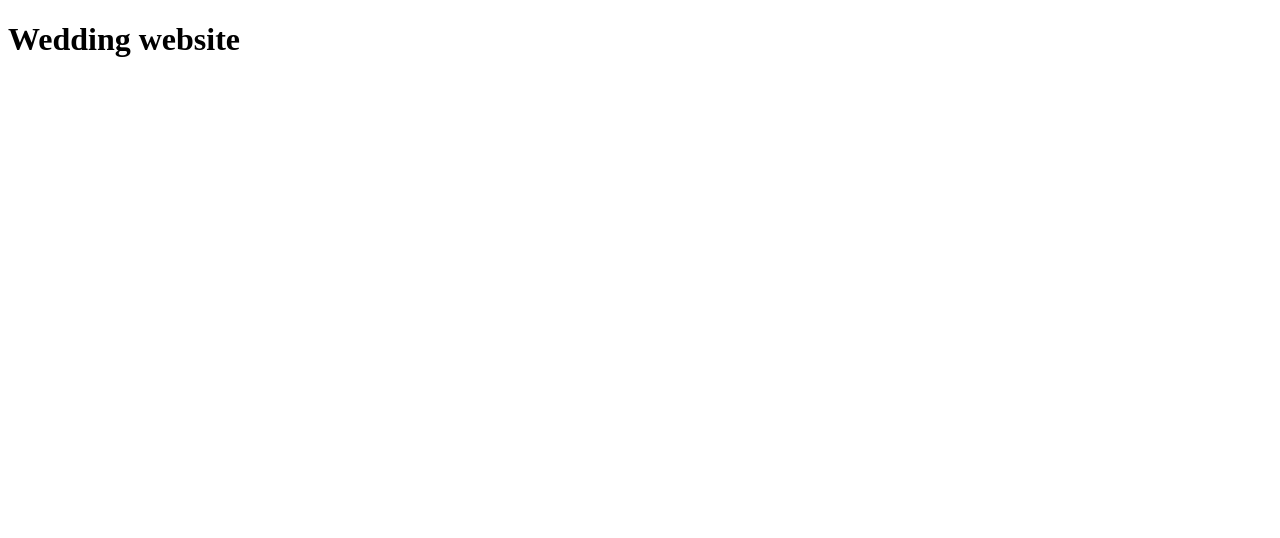
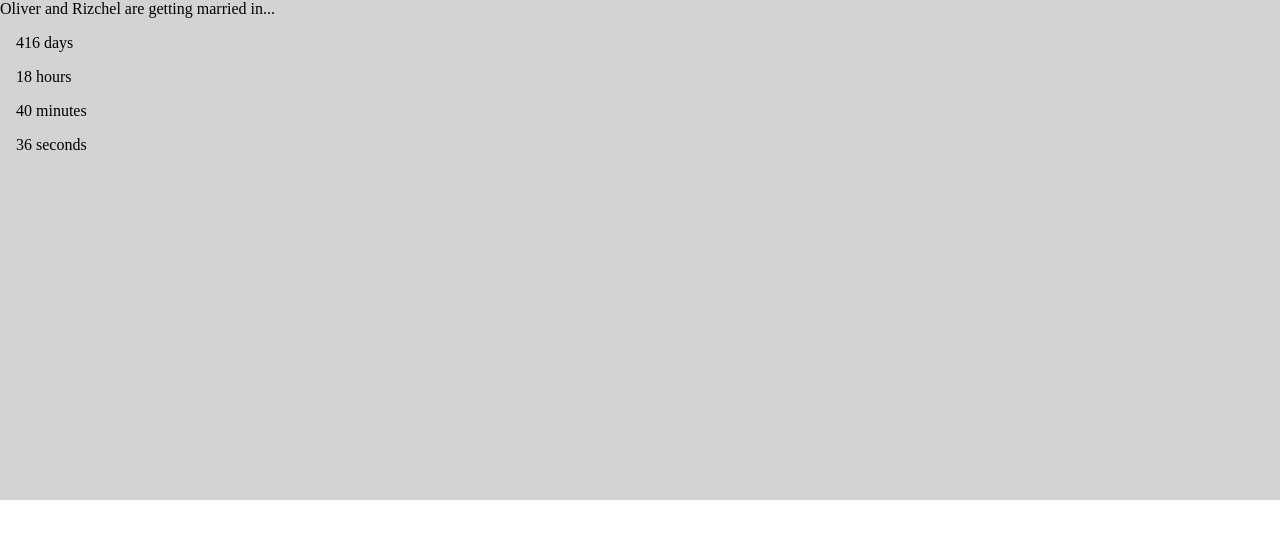
Before and after one commit to rizcheldayao/wedding-website, a React app: page / in a window 1280 px wide. Shown: the top 538 px of the page. Built offline with nearby package versions, Linux system fonts and the light colour scheme.

Commit message:
Add countdown functionality

```diff
--- /dev/null
+++ b/src/components/Countdown/index.js
@@ -0,0 +1,54 @@
+import React, { Component } from 'react';
+
+class Countdown extends Component {
+  constructor (props) {
+    super(props);
+    this.state = {
+      date: new Date('April 19, 2019 17:00:00').getTime(),
+      currentTime: new Date().getTime(),
+      days: 0,
+      hours: 0,
+      minutes: 0,
+      seconds: 0,
+    }
+    this.timeSet = this.timeSet.bind(this);
+  }
+
+  componentDidMount () {
+    setInterval(this.timeSet, 1000);
+  }
+
+  componentWillUnmount () {
+    clearInterval(this.timeSet);
+  }
+
+  timeSet () {
+    this.setState({
+      currentTime: new Date().getTime()
+    });
+    const timeDifference = this.state.date - this.state.currentTime;
+    const days = Math.floor(timeDifference / (1000 * 60 * 60 * 24));
+    const hours = Math.floor((timeDifference % (1000 * 60 * 60 * 24)) / (1000 * 60 * 60));
+    const minutes = Math.floor((timeDifference % (1000 * 60 * 60)) / (1000 * 60));
+    const seconds = Math.floor((timeDifference % (1000 * 60)) / 1000);
+    this.setState({
+      days: days,
+      hours: hours,
+      minutes: minutes,
+      seconds: seconds,
+    });
+  }
+
+  render () {
+    const { days, hours, minutes, seconds } = this.state;
+    return (
+      <div className='countdown'>
+        <p>{`${days} days`}</p>
+        <p>{`${hours} hours`}</p>
+        <p>{`${minutes} minutes`}</p>
+        <p>{`${seconds} seconds`}</p>
+      </div>
+    );
+  }
+}
+export default Countdown;
--- /dev/null
+++ b/src/containers/Header.js
@@ -0,0 +1,14 @@
+import React, { Component } from 'react';
+import Countdown from '../components/Countdown';
+
+class Header extends Component {
+  render () {
+    return (
+      <div className='header'>
+        Oliver and Rizchel are getting married in...
+        <Countdown />
+      </div>
+    );
+  }
+}
+export default Header;
--- a/src/containers/Layout.js
+++ b/src/containers/Layout.js
@@ -1,10 +1,11 @@
 import React, { Component } from 'react';
+import Header from './Header';
 
 class Layout extends Component {
   render () {
     return (
       <div className='layout'>
-        <h1>Wedding website</h1>
+        <Header />
       </div>
     );
   }
--- /dev/null
+++ b/src/styles/header.scss
@@ -0,0 +1,9 @@
+.header {
+  background-color: lightgrey;
+  height: 500px;
+  width: 100%;
+}
+
+.countdown {
+  margin: 1rem;
+}
--- a/src/styles/main.scss
+++ b/src/styles/main.scss
@@ -0,0 +1,20 @@
+@import './header';
+
+* {
+  &::after,
+  &::before {
+    box-sizing: border-box;
+  }
+}
+
+#id {
+  display: flex;
+  height: 100%;
+}
+
+html,
+body {
+  height: 100%;
+  margin:0;
+  padding:0;
+}
```
Also changed, not shown: public/dist/bundle.css, public/dist/bundle.js, src/styles/_variables.scss (added).
